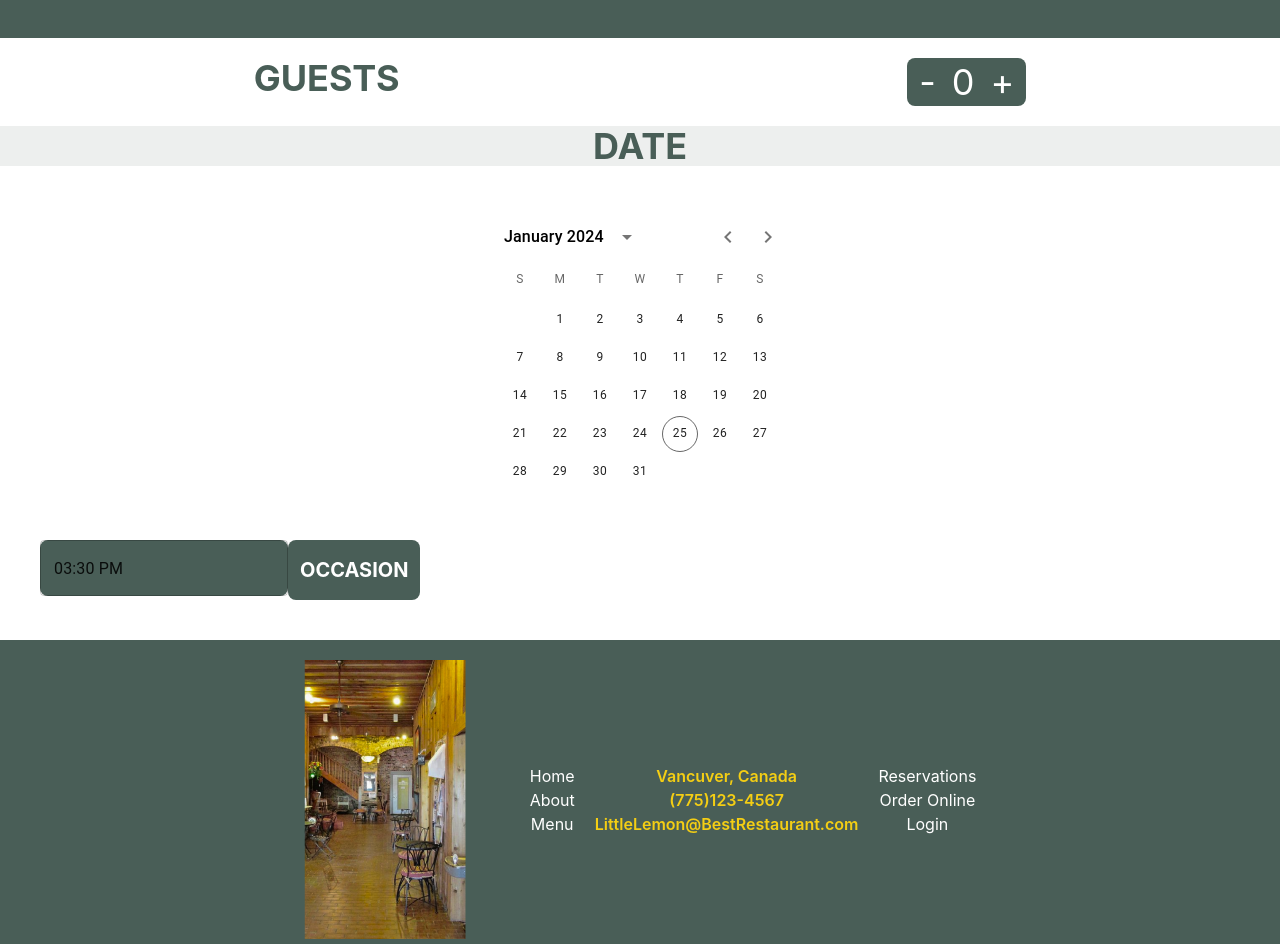
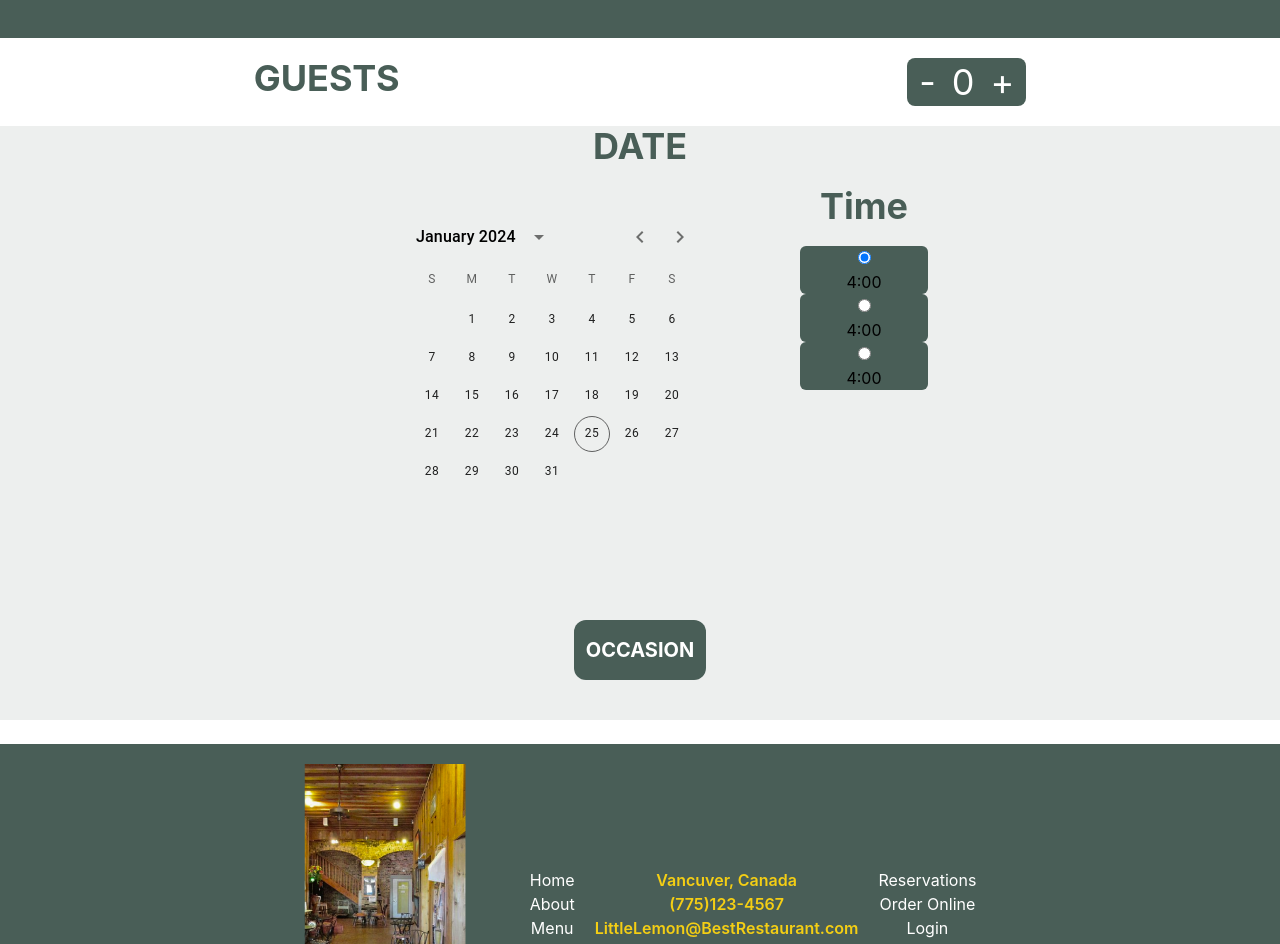
Before and after one commit to Danielt3000/Little_Lemon, a React (Vite) app: page /reservations in a window 1280 px wide. Shown: the part 466-1410 px from the top of the page. Built offline with nearby package versions, Linux system fonts and the light colour scheme; the HTML template or start-up script is replaced by a standard one.

Commit message:
adding some extra stuff to the page

```diff
--- /dev/null
+++ b/src/components/Reservations/Dates.jsx
@@ -0,0 +1,30 @@
+import React from "react";
+
+function Dates() {
+  return (
+    <>
+      <form>
+        <label>
+          <div className="bg-primary w-32 rounded-md text-black">
+            <input type="radio" value="option1" checked={true} />
+            <h1>4:00</h1>
+          </div>
+        </label>
+        <label>
+          <div className="bg-primary w-32 rounded-md text-black">
+            <input type="radio" value="option2" />
+            <h1>4:00</h1>
+          </div>
+        </label>
+        <label>
+          <div className="bg-primary w-32 rounded-md text-black">
+            <input type="radio" value="option3" />
+            <h1>4:00</h1>
+          </div>
+        </label>
+      </form>
+    </>
+  );
+}
+
+export default Dates;
--- a/src/components/Reservations/Reservations.jsx
+++ b/src/components/Reservations/Reservations.jsx
@@ -1,13 +1,14 @@
 import React, { useReducer, useState } from "react";
-import dayjs from "dayjs";
+
 import Nav from "../Nav/Nav";
 import Footer from "../Footer/Footer";
-import { MobileTimePicker } from "@mui/x-date-pickers";
+
 import reservation from "../assets/re.png";
 import reducer from "./cases";
 import { LocalizationProvider } from "@mui/x-date-pickers/LocalizationProvider";
 import { AdapterDayjs } from "@mui/x-date-pickers/AdapterDayjs";
 import { DateCalendar } from "@mui/x-date-pickers/DateCalendar";
+import Dates from "./Dates";
 function Reservations() {
   const initialState = {
     guest: 0,
@@ -57,24 +58,33 @@ function Reservations() {
           </div>
         </div>
       </section>
-      <div className="bg-weekback text-center">
+      <div className="bg-weekback text-center pb-10 ">
         <h5 className="text-primary font-bold text-4xl">DATE</h5>
-      </div>
-      <div className="m-10 text-black">
-        <LocalizationProvider dateAdapter={AdapterDayjs}>
-          <DateCalendar />
-        </LocalizationProvider>
-        <div className="text-white">
-          <LocalizationProvider dateAdapter={AdapterDayjs}>
-            <MobileTimePicker
-              defaultValue={dayjs("2022-04-17T15:30")}
-              className="py-4 px-3 bg-primary  rounded-lg font-bold text-xl text-white"
-            />
-          </LocalizationProvider>
-          <button className="py-4 px-3 bg-primary  rounded-lg font-bold text-xl">
+
+        <div className="md:flex justify-center">
+          <div className="m-10 text-black font-bold">
+            <LocalizationProvider dateAdapter={AdapterDayjs}>
+              <DateCalendar className=" rounded  " />
+            </LocalizationProvider>
+          </div>
+          <div className="md:ml-12">
+            <h1 className=" text-4xl  bg-weekback  text-center  font-bold py-5 text-primary ">
+              Time
+            </h1>
+            <div>
+              <Dates />
+            </div>
+          </div>
+        </div>
+        <div className="text-white mt-10">
+          <button className="py-4 px-3 bg-primary  rounded-xl font-bold text-xl">
             OCCASION
           </button>
         </div>
+      </div>
+
+      <div>
+        <button>SUBMIT</button>
       </div>
       <footer>
         <Footer />
```
